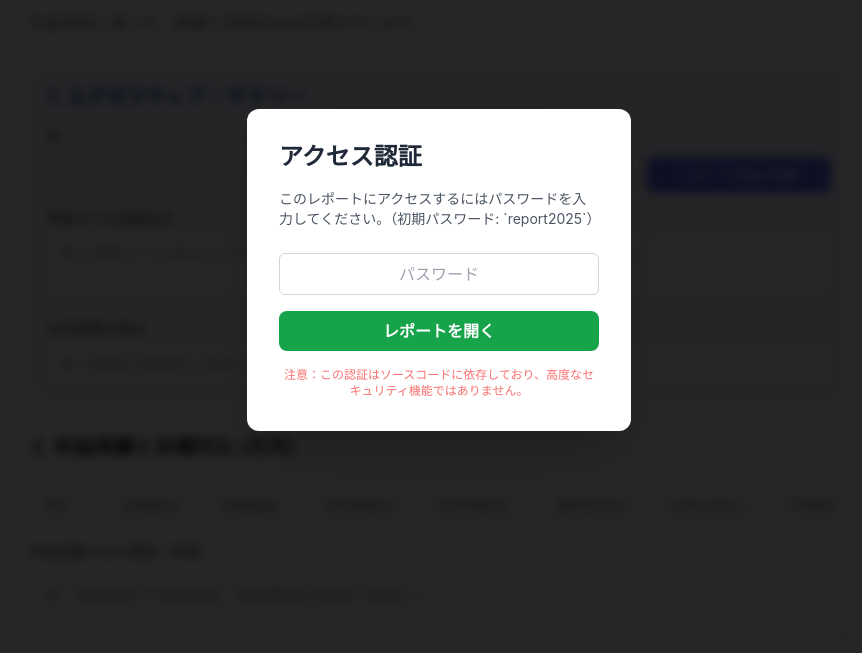
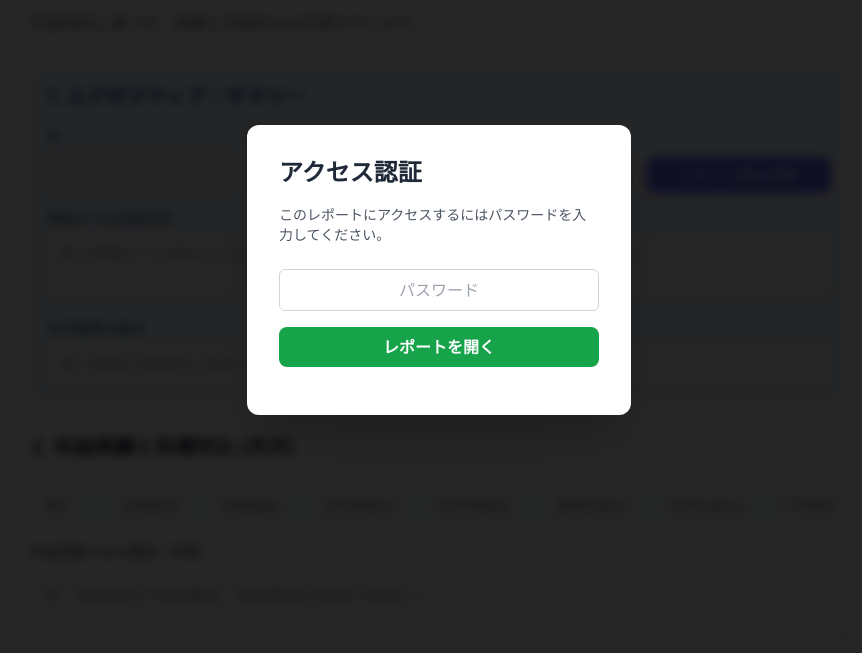
Before and after one commit to nakashima-mg/s-time, a plain HTML site: page index.html in a window 1280 px wide. Shown: the part 130-783 px from the top of the page, without its empty margins (201-1063 px from the left). Drawn offline with nearby package versions, Linux system fonts and the light colour scheme.

Commit message:
Update index.html

```diff
--- a/index.html
+++ b/index.html
@@ -121,7 +121,7 @@
     <div id="password-overlay">
         <div class="bg-white p-8 rounded-xl shadow-2xl w-full max-w-sm">
             <h2 class="text-2xl font-bold text-gray-800 mb-4">アクセス認証</h2>
-            <p class="text-sm text-gray-600 mb-6">このレポートにアクセスするにはパスワードを入力してください。（初期パスワード: `report2025`）</p>
+            <p class="text-sm text-gray-600 mb-6">このレポートにアクセスするにはパスワードを入力してください。</p>
 
             <input type="password" id="password-input" class="data-input text-center mb-4" placeholder="パスワード">
 
@@ -131,7 +131,7 @@
                 レポートを開く
             </button>
 
-            <p class="text-xs text-red-400 mt-4 text-center">注意：この認証はソースコードに依存しており、高度なセキュリティ機能ではありません。</p>
+            <p class="text-xs text-red-400 mt-4 text-center"></p>
         </div>
     </div>
 
```
